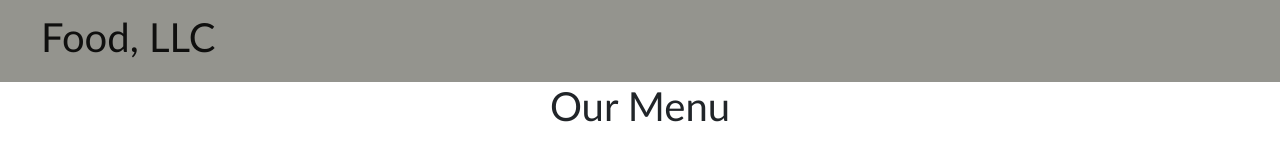
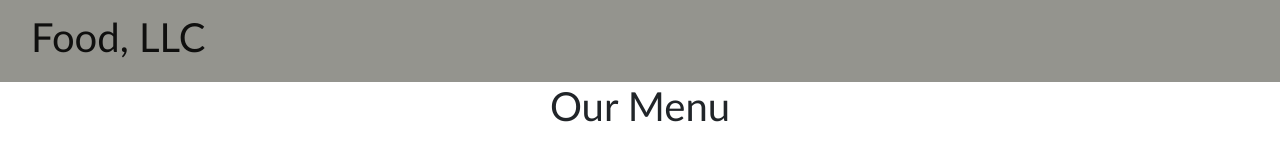
Before and after one commit to sidk1023/coursera-test, a plain HTML site: page solution_module_3/index.html in a window 1280 px wide. Shown: the top 160 px of the page. Drawn offline with nearby package versions, Linux system fonts and the light colour scheme.

Commit message:
Update index.html

```diff
--- a/solution_module_3/index.html
+++ b/solution_module_3/index.html
@@ -13,8 +13,8 @@
   </head>
   <body>
     <header>
-      <nav class="navbar navbar-expand-sm navbar-light">
-        <div class="container">
+      <nav class="navbar navbar-expand-md navbar-light">
+        <div class="container-fluid">
            <a class = "navbar-brand" href="#"><h1>Food, LLC</h1></a>
            <button class = 'navbar-toggler' type="button" data-toggle='collapse' data-target = "#collapsibleNavbar"><span class="navbar-toggler-icon"></span></button>
          </div>
```
